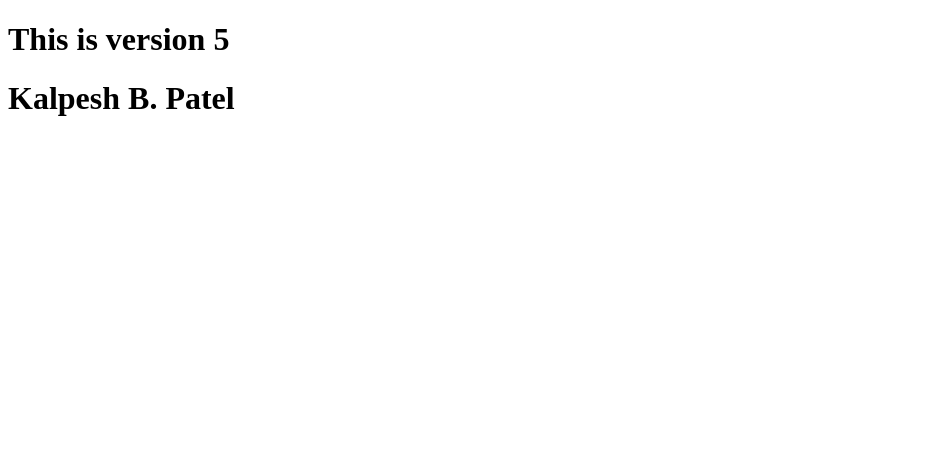
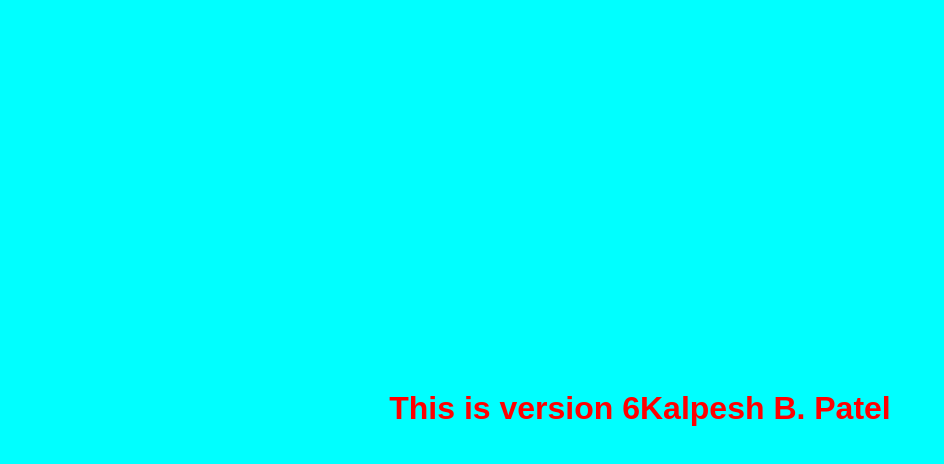
Before and after one commit to KalpeshHajipura/GIT-REPO, a plain HTML site: page index.html in a window 1280 px wide. Shown: the whole page, without its empty margins (0-944 px from the left). Drawn offline with Linux system fonts and the light colour scheme.

Commit message:
Added design for website

```diff
--- a/index.html
+++ b/index.html
@@ -4,9 +4,10 @@
     <meta charset="UTF-8">
     <meta name="viewport" content="width=device-width, initial-scale=1.0">
     <title>Document</title>
+    <link rel="stylesheet" href="style.css">
 </head>
 <body>
-    <h1>This is version 5</h1>
+    <h1>This is version 6</h1>
     <h1>Kalpesh B. Patel</h1>
 </body>
 </html>
--- /dev/null
+++ b/style.css
@@ -0,0 +1,11 @@
+body{
+    background-color: aqua;
+    font-family: Arial, Helvetica, sans-serif;
+    display: flex;
+    justify-content: center;
+    align-items: center;
+    height: 100vh;
+}
+h1{
+    color: red;
+}
```
